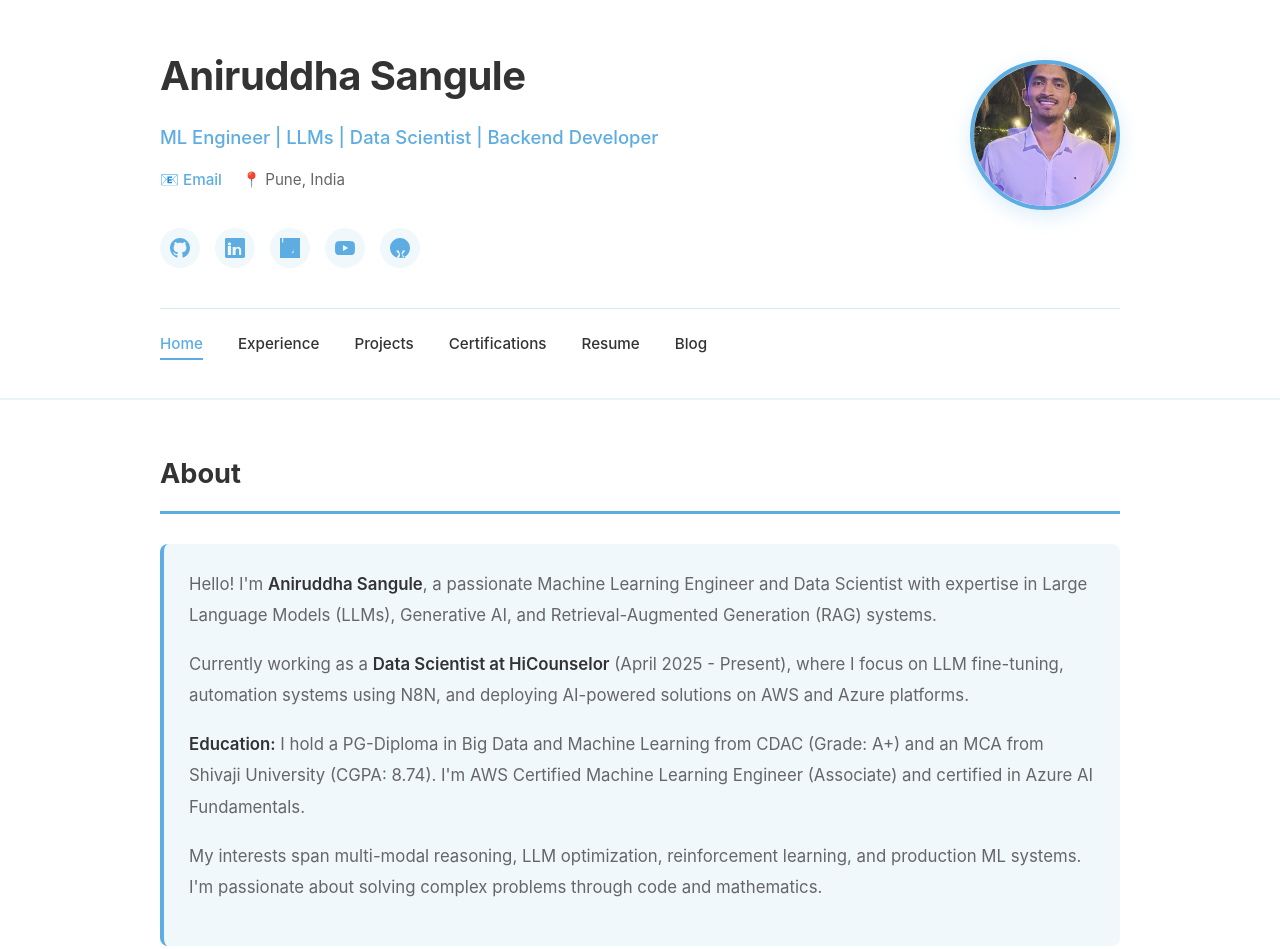
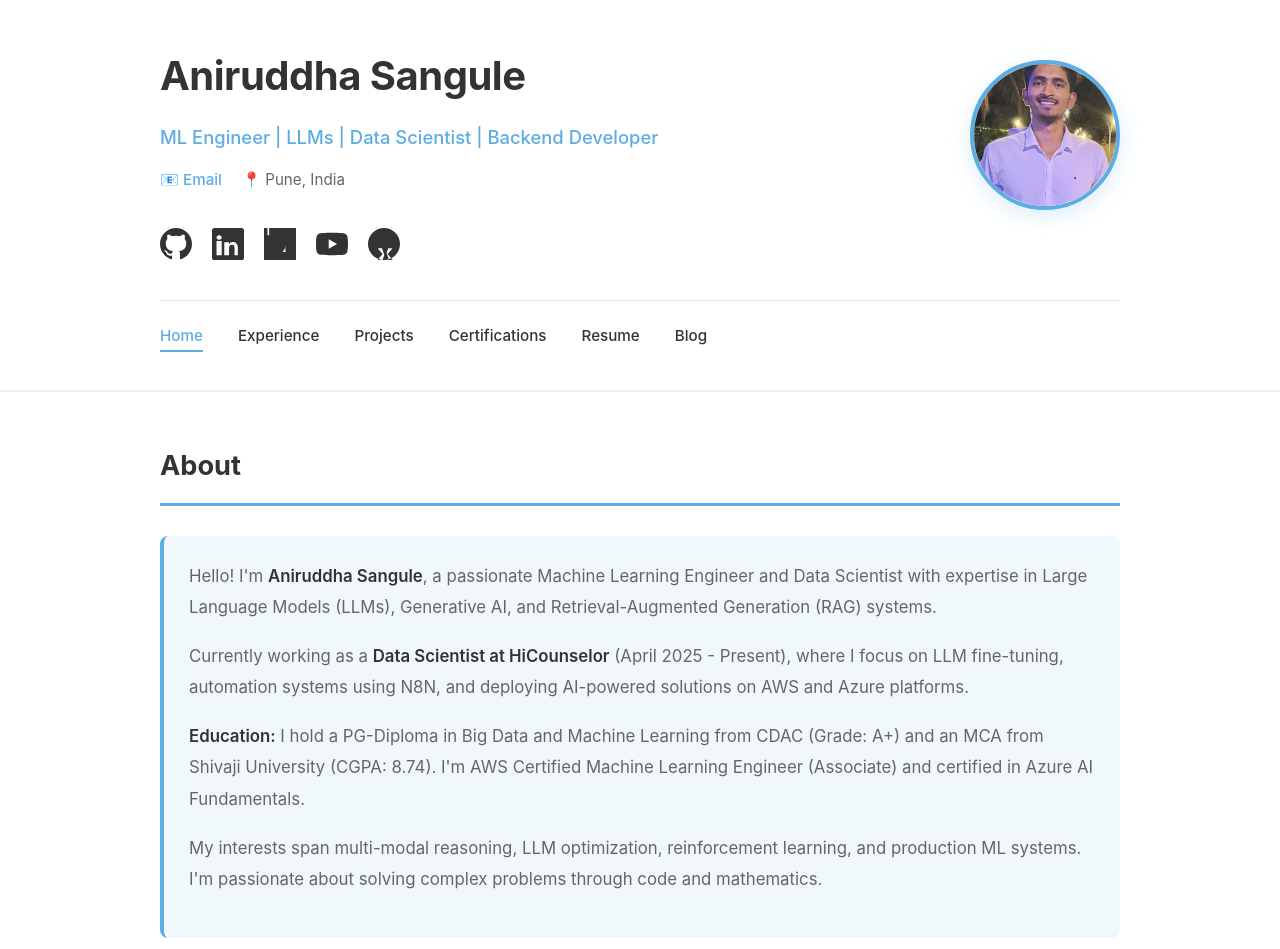
Before and after one commit to SanguleAKB/SanguleAKB.github.io, a plain HTML site: page index.html in a window 1280 px wide. Shown: the top 949 px of the page. Drawn offline with Linux system fonts and the light colour scheme.

```diff
--- a/index.html
+++ b/index.html
@@ -22,17 +22,17 @@
                             <path d="M12 0c-6.626 0-12 5.373-12 12 0 5.302 3.438 9.8 8.207 11.387.599.111.793-.261.793-.577v-2.234c-3.338.726-4.033-1.416-4.033-1.416-.546-1.387-1.333-1.756-1.333-1.756-1.089-.745.083-.729.083-.729 1.205.084 1.839 1.237 1.839 1.237 1.07 1.834 2.807 1.304 3.492.997.107-.775.418-1.305.762-1.604-2.665-.305-5.467-1.334-5.467-5.931 0-1.311.469-2.381 1.236-3.221-.124-.303-.535-1.524.117-3.176 0 0 1.008-.322 3.301 1.23.957-.266 1.983-.399 3.003-.404 1.02.005 2.047.138 3.006.404 2.291-1.552 3.297-1.23 3.297-1.23.653 1.653.242 2.874.118 3.176.77.84 1.235 1.911 1.235 3.221 0 4.609-2.807 5.624-5.479 5.921.43.372.823 1.102.823 2.222v 3.293c0 .319.192.694.801.576 4.765-1.589 8.199-6.086 8.199-11.386 0-6.627-5.373-12-12-12z"/>
                         </svg>
                     </a>
-                    <a href="https://linkedin.com/in/aniruddha-sangule" target="_blank" title="LinkedIn">
+                    <a href="https://www.linkedin.com/in/sanguleakb/" target="_blank" title="LinkedIn">
                         <svg width="24" height="24" viewBox="0 0 24 24" fill="currentColor">
                             <path d="M20.447 20.452h-3.554v-5.569c0-1.328-.475-2.236-1.986-2.236-1.081 0-1.722.722-2.004 1.418-.103.249-.129.597-.129.946v5.441h-3.554s.05-8.81 0-9.728h3.554v1.375c.428-.659 1.191-1.597 2.898-1.597 2.117 0 3.704 1.381 3.704 4.349v5.601zM5.337 8.855c-1.144 0-1.915-.759-1.915-1.71 0-.956.77-1.71 1.955-1.71 1.187 0 1.915.754 1.94 1.71 0 .951-.753 1.71-1.98 1.71zm1.946 11.597H3.392V9.724h3.891v10.728zM22.225 0H1.771C.792 0 0 .774 0 1.729v20.542C0 23.227.792 24 1.771 24h20.451C23.2 24 24 23.227 24 22.271V1.729C24 .774 23.2 0 22.225 0z"/>
                         </svg>
                     </a>
-                    <a href="https://leetcode.com/u/SanguleAKB" target="_blank" title="LeetCode">
+                    <a href="https://leetcode.com/u/Aniruddha_Sangule/" target="_blank" title="LeetCode">
                         <svg width="24" height="24" viewBox="0 0 24 24" fill="currentColor">
                             <path d="M16.102 17.93h-2.995v-5.304h2.995v5.304zM17.712 5.352h-1.275V0h-5.402v5.352H9.275V0H3.873v5.352H2.598V0H0v24h24V0h-6.288v5.352zm2.88 7.771c0-2.4-1.153-4.315-3.021-5.205.636-1.297.956-2.904.956-4.667 0-2.522-.64-4.993-1.918-7.088H7.36c-1.278 2.095-1.918 4.566-1.918 7.088 0 1.763.32 3.37.956 4.667-1.868.889-3.021 2.805-3.021 5.205 0 3.496 2.834 6.33 6.33 6.33s6.33-2.834 6.33-6.33z"/>
                         </svg>
                     </a>
-                    <a href="https://www.youtube.com/@SanguleAKB" target="_blank" title="YouTube">
+                    <a href="https://www.youtube.com/channel/UC-DiLhPcpRcyXyaPryrTRsQ" target="_blank" title="YouTube">
                         <svg width="24" height="24" viewBox="0 0 24 24" fill="currentColor">
                             <path d="M23.498 6.186a3.016 3.016 0 0 0-2.122-2.136C19.505 3.545 12 3.545 12 3.545s-7.505 0-9.377.505A3.017 3.017 0 0 0 .502 6.186C0 8.07 0 12 0 12s0 3.93.502 5.814a3.016 3.016 0 0 0 2.122 2.136c1.871.505 9.376.505 9.376.505s7.505 0 9.377-.505a3.015 3.015 0 0 0 2.122-2.136C24 15.93 24 12 24 12s0-3.93-.502-5.814zM9.545 15.568V8.432L15.818 12l-6.273 3.568z"/>
                         </svg>
--- a/styles.css
+++ b/styles.css
@@ -106,7 +106,7 @@ h1 {
 
 .social-links {
     display: flex;
-    gap: 15px;
+    gap: 20px;
     margin-bottom: 20px;
     padding: 15px 0;
 }
@@ -115,26 +115,18 @@ h1 {
     display: inline-flex;
     align-items: center;
     justify-content: center;
-    width: 40px;
-    height: 40px;
-    border-radius: 50%;
-    background-color: var(--lighter-bg);
-    color: var(--accent-color);
     text-decoration: none;
-    transition: all 0.3s ease;
-    border: 2px solid transparent;
+    transition: opacity 0.3s ease;
 }
 
 .social-links a:hover {
-    background-color: var(--accent-color);
-    color: #ffffff;
-    transform: translateY(-3px);
-    box-shadow: 0 4px 12px rgba(93, 173, 226, 0.3);
+    opacity: 0.7;
 }
 
 .social-links svg {
-    width: 20px;
-    height: 20px;
+    width: 32px;
+    height: 32px;
+    color: var(--primary-color);
 }
 
 nav {
```
